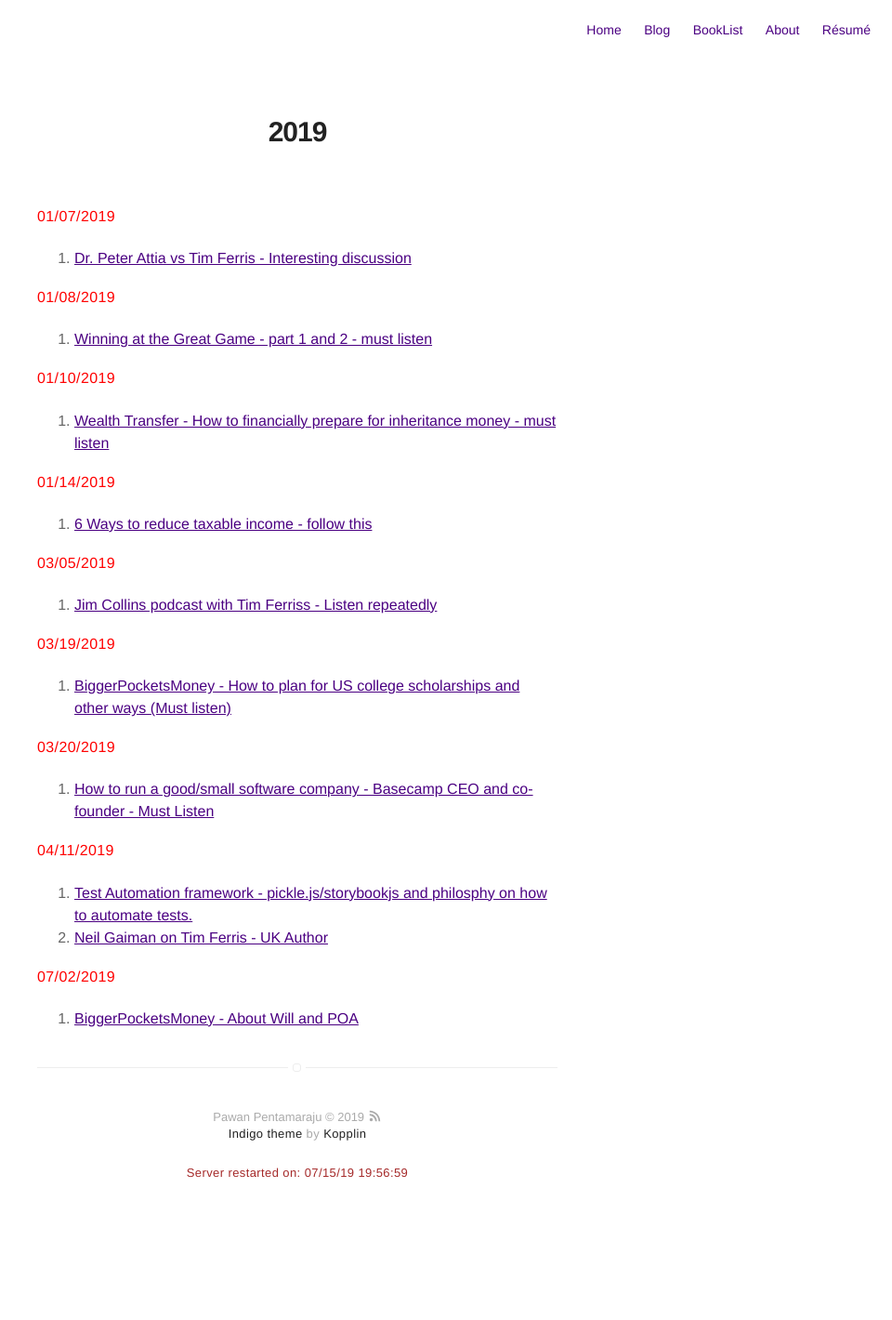
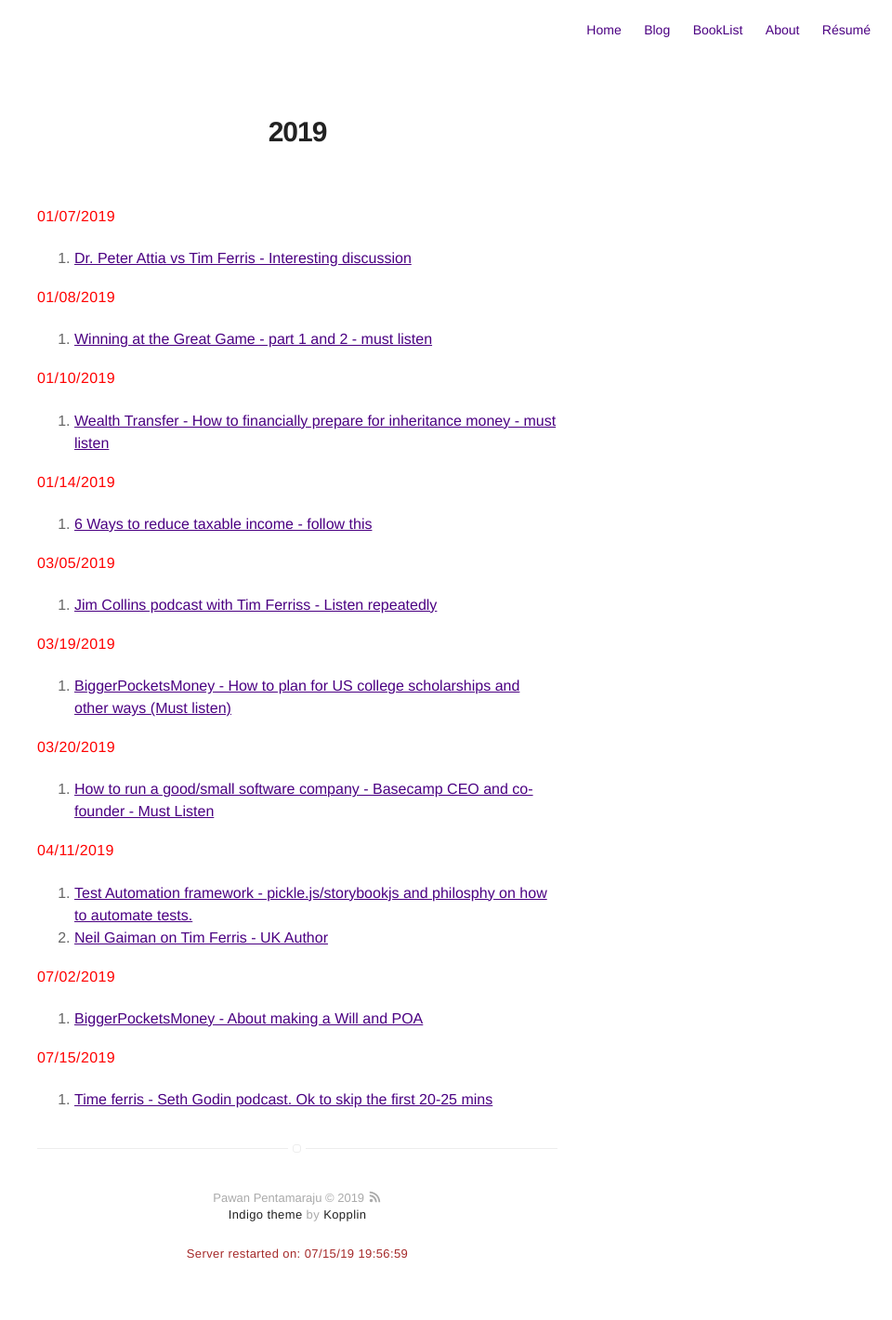
Before and after one commit to pawanpe/pawanpe.github.io, a Jekyll site: the page built from booklist/2019/articlesandvideos.markdown, in a window 1280 px wide. Shown: the whole page at 93% size, without its empty margins (320-1280 px from the left). Built offline with Jekyll 4.4.1, drawn with Linux system fonts in a browser that asks for light colours; before the commit the page ends 1333 px from its top, so only the background shows below that.

Commit message:
Updating for 7/15

```diff
--- a/booklist/2019/articlesandvideos.markdown
+++ b/booklist/2019/articlesandvideos.markdown
@@ -40,4 +40,8 @@ layout: page
 
 <b style="color: red">07/02/2019</b>
 
-1. [BiggerPocketsMoney - About Will and POA](https://www.biggerpockets.com/blog/biggerpockets-money-podcast-78)
+1. [BiggerPocketsMoney - About making a Will and POA](https://www.biggerpockets.com/blog/biggerpockets-money-podcast-78)
+
+<b style="color: red">07/15/2019</b>
+
+1. [Time ferris - Seth Godin podcast. Ok to skip the first 20-25 mins](https://tim.blog/2016/02/10/seth-godin/)
```
